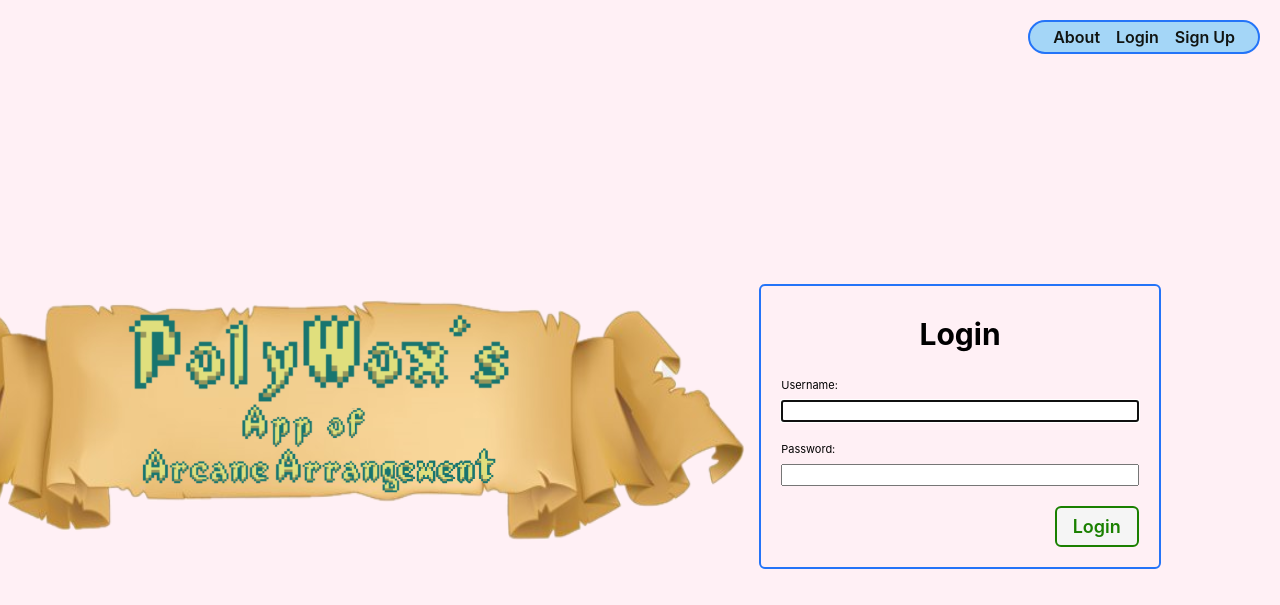
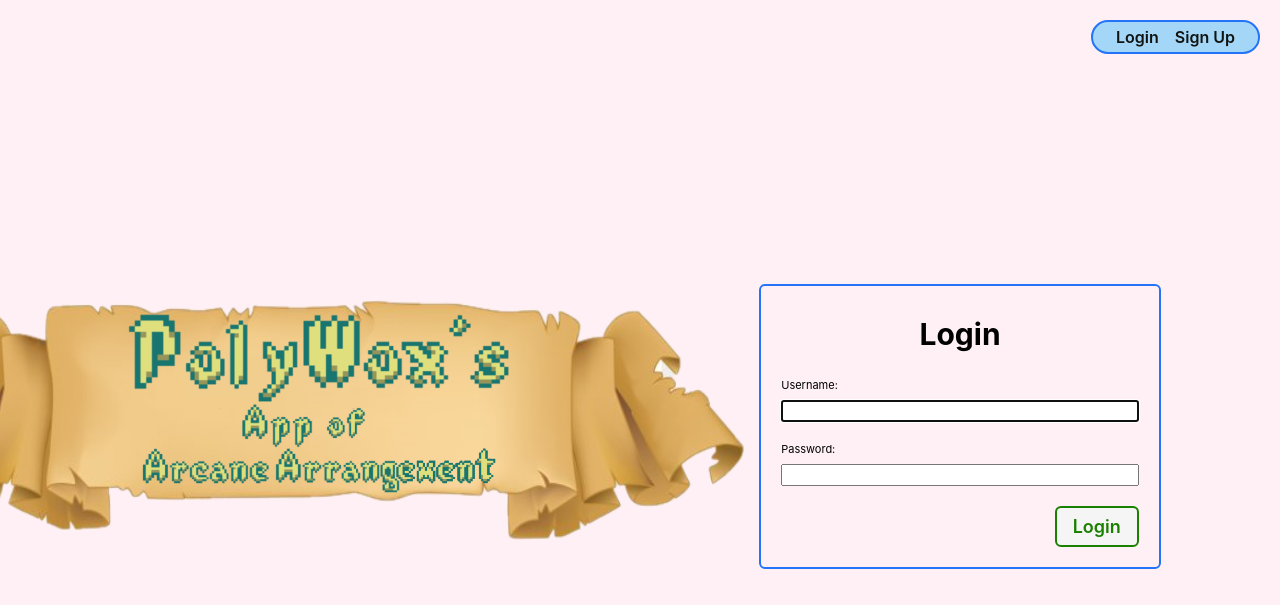
Before and after one commit to crice802/PolyWox-s-App-of-Arcane-Arrangment, a Django app: page /?next=/characters/1/ in a window 1280 px wide. Shown: the top 605 px of the page. Run offline with Django 3.2, Linux system fonts and the light colour scheme.

Commit message:
new heroku push

```diff
--- a/main_app/templates/base.html
+++ b/main_app/templates/base.html
@@ -28,10 +28,8 @@
             <li><a href="{% url 'spells_index' %}">All Spells</a></li>
             <li><a href="{% url 'characters_index' %}">All Characters</a></li>
             <li><a href="{% url 'characters_create' %}">Add a Character</a></li>
-            <li><a href="{% url 'about' %}">About</a></li>
             <li><a href="{% url 'logout' %}">Log out</a></li>
           {% else %}
-            <li><a href="{% url 'about' %}">About</a></li>
             <li><a href="{% url 'home' %}">Login</a></li>
             <li><a href="{% url 'signup' %}">Sign Up</a></li>
           {% endif %}
--- a/main_app/urls.py
+++ b/main_app/urls.py
@@ -4,8 +4,6 @@ from . import views
 
 urlpatterns = [
     path('', views.Home.as_view(), name='home'),
-
-    path('about/', views.about, name='about'),
 
     path('characters/', views.characters_index, name='characters_index'),
 
--- a/main_app/views.py
+++ b/main_app/views.py
@@ -29,9 +29,6 @@ BUCKET = 'arcanearrangement'
 #home view
 class Home(LoginView):
   template_name = 'home.html'
-#about view
-def about(request):
-  return render(request, 'about.html')
 #character index view
 @login_required
 def character_index(request):
```
Also changed, not shown: README.md, main_app/static/images/logo.gif (added).
